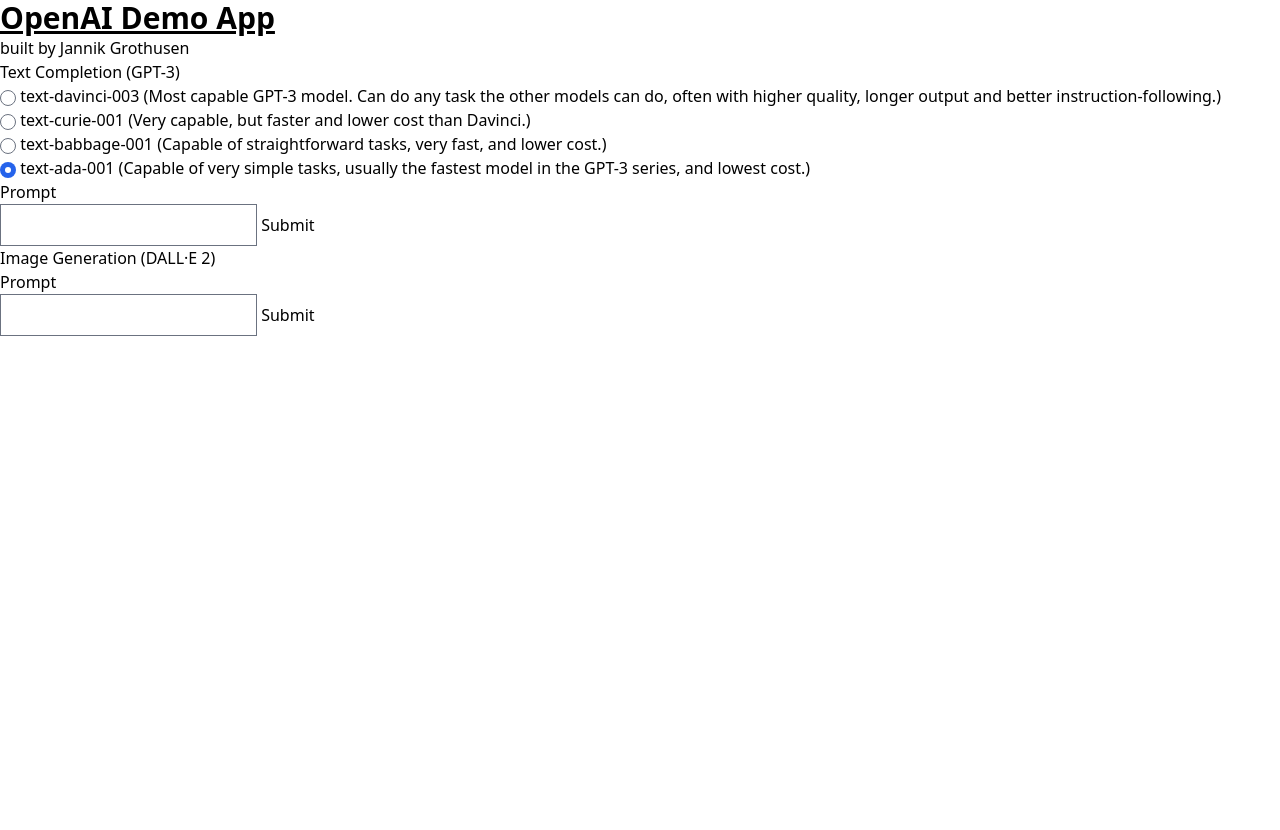
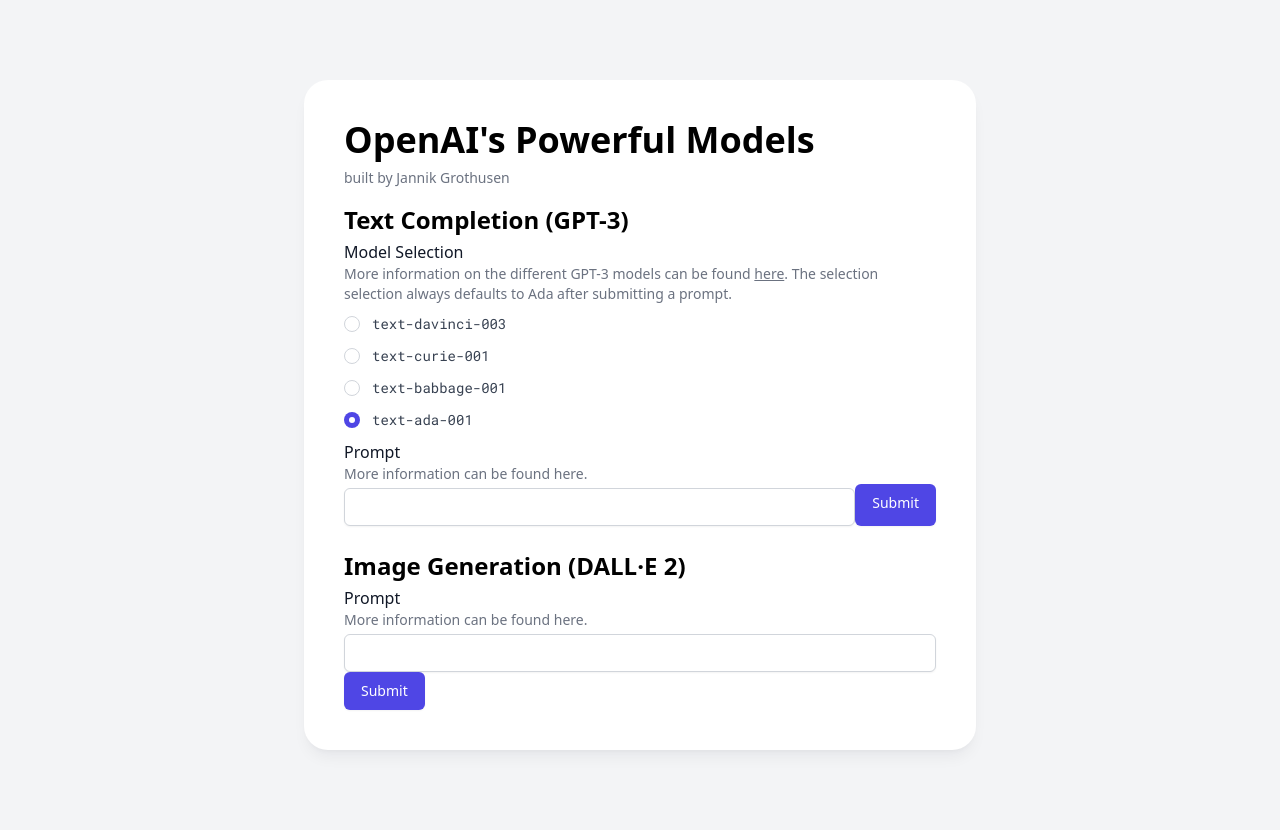
Before and after one commit to J4nn1K/openai-demo-app, a Flask app: page / in a window 1280 px wide. Before the commit the page ends 336 px from the top, so only its background shows below. Run offline with Flask 2, Linux system fonts and the light colour scheme; style sheets or scripts are compiled from the project's sources; some libraries are stand-ins or nearby versions; some web fonts are replaced.

Commit message:
Style index page

```diff
--- a/templates/index.html
+++ b/templates/index.html
@@ -4,29 +4,63 @@
 <head>
   <title>Jannik's OpenAI Demo App</title>
   <link rel="stylesheet" href="https://rsms.me/inter/inter.css">
+  <link href="https://fonts.googleapis.com/css2?family=Roboto+Mono" rel="stylesheet">
   <link rel="stylesheet" href="{{url_for('static',filename='css/main.css')}}">
 </head>
 
-<body>
-  <h1 class="text-3xl font-bold underline">OpenAI Demo App</h1>
-  <p>built by Jannik Grothusen</p>
-  <h2>Text Completion (GPT-3)</h2>
+<body class="h-full flex-col bg-gray-100 grid place-items-center">
+  <div class="py-20">
+    <div class="rounded-3xl p-4 sm:p-10 mx-2 sm:mx-10  max-w-2xl shadow-lg shadow-gray-900/5 bg-white">
+      <h1 class="text-3xl sm:text-4xl font-bold">OpenAI's Powerful Models</h1>
+      <p class="text-sm text-gray-500 mt-2">built by Jannik Grothusen</p>
 
-  <form method="post" id="completion-form">
+      <h1 class="mt-4 text-2xl font-bold">Text Completion (GPT-3)</h1>
 
-    <input type="radio" id="text-davinci-003" name="completion_model" value="text-davinci-003">
-    <label for="text-davinci-003">text-davinci-003 (Most capable GPT-3 model. Can do any task the other models can do, often with higher quality, longer output and better instruction-following.)</label><br>
-    <input type="radio" id="text-curie-001" name="completion_model" value="text-curie-001">
-    <label for="text-curie-001">text-curie-001 (Very capable, but faster and lower cost than Davinci.)</label><br>
-    <input type="radio" id="text-babbage-001" name="completion_model" value="text-babbage-001">
-    <label for="text-babbage-001">text-babbage-001 (Capable of straightforward tasks, very fast, and lower cost.)</label><br>
-    <input type="radio" id="text-ada-001" name="completion_model" value="text-ada-001" checked>
-    <label for="text-ada-001">text-ada-001 (Capable of very simple tasks, usually the fastest model in the GPT-3 series, and lowest cost.)</label><br>
+      <form class="mt-1" method="post" id="completion-form">
+        <p class="contents text-base font-medium text-gray-900">Model Selection</p>
+        <p class="text-sm text-gray-500">More information on the different GPT-3 models can be found <a class="underline hover:text-gray-800" href="https://beta.openai.com/docs/models/gpt-3">here</a>. The selection selection always defaults to Ada after submitting a prompt.</p>
 
-    <label for="completion_prompt">Prompt</label><br>
-    <input type="text" name="completion_prompt" id="completion_prompt">
+        <div class="my-2 space-y-2">
+          <div class="flex items-center">
+            <input class="h-4 w-4 border-gray-300 text-indigo-600 focus:ring-indigo-500" type="radio"
+              id="text-davinci-003" name="completion_model" value="text-davinci-003">
+            <label class="ml-3 block text-sm font-mono font-medium text-gray-700"
+              for="text-davinci-003">text-davinci-003</label><br>
+          </div>
 
-    <button type="submit">Submit</button>
+          <div class="flex items-center">
+            <input class="h-4 w-4 border-gray-300 text-indigo-600 focus:ring-indigo-500" type="radio"
+              id="text-curie-001" name="completion_model" value="text-curie-001">
+            <label class="ml-3 block text-sm font-mono font-medium text-gray-700"
+              for="text-curie-001">text-curie-001</label><br>
+          </div>
+          <div class="flex items-center">
+            <input class="h-4 w-4 border-gray-300 text-indigo-600 focus:ring-indigo-500" type="radio"
+              id="text-babbage-001" name="completion_model" value="text-babbage-001">
+            <label class="ml-3 block text-sm font-mono font-medium text-gray-700"
+              for="text-babbage-001">text-babbage-001</label><br>
+          </div>
+          <div class="flex items-center">
+            <input class="h-4 w-4 border-gray-300 text-indigo-600 focus:ring-indigo-500" type="radio" id="text-ada-001"
+              name="completion_model" value="text-ada-001" checked>
+            <label class="ml-3 block text-sm font-mono font-medium text-gray-700"
+              for="text-ada-001">text-ada-001</label><br>
+          </div>
+        </div>
+
+        <p class="contents text-base font-medium text-gray-900">Prompt</p>
+        <p class="text-sm text-gray-500">More information can be found here.</p>
+
+        <div class="flex flex-row">
+          <!-- <label class="block text-sm font-medium text-gray-700" for="completion_prompt">Prompt</label> -->
+          <input
+            class="mt-1 block w-full rounded-md border-gray-300 shadow-sm focus:border-indigo-500 focus:ring-indigo-500 text-sm"
+            type="text" name="completion_prompt" id="completion_prompt">
+
+          <button type="submit"
+            class="inline-flex justify-center rounded-md border border-transparent bg-indigo-600 py-2 px-4 text-sm font-medium text-white shadow-sm hover:bg-indigo-700 focus:outline-none focus:ring-2 focus:ring-indigo-500 focus:ring-offset-2">Submit</button>
+        </div>
+
       </form>
 
       {% if completion_prompt %}
@@ -38,20 +72,28 @@
       {% endif%}
 
 
-  <h2>Image Generation (DALL·E 2)</h2>
-  <form method="post" id="image-form">
-    <label for="image_prompt">Prompt</label><br>
-    <input type="text" name="image_prompt" id="image_prompt">
-    <button type="submit">Submit</button>
+      <h1 class="mt-6 text-2xl font-bold">Image Generation (DALL·E 2)</h1>
+      <form class="mt-1" method="post" id="image-form">
+
+        <p class="contents text-base font-medium text-gray-900">Prompt</p>
+        <p class="text-sm text-gray-500">More information can be found here.</p>
+
+        <input
+          class="mt-1 block w-full rounded-md border-gray-300 shadow-sm focus:border-indigo-500 focus:ring-indigo-500 text-sm"
+          type="text" name="image_prompt" id="image_prompt">
+        <button type="submit"
+          class="inline-flex justify-center rounded-md border border-transparent bg-indigo-600 py-2 px-4 text-sm font-medium text-white shadow-sm hover:bg-indigo-700 focus:outline-none focus:ring-2 focus:ring-indigo-500 focus:ring-offset-2">Submit</button>
       </form>
 
       {% if image_prompt %}
-    <p><b>Prompt: </b>{{ image_prompt }}</p>
+      <p class="text-sm text-gray-500 italic mt-4 mb-2">"{{ image_prompt }}"</p>
       {% endif %}
 
       {% if image_url %}
-    <p><b>Image:</b></p>
-    <image src="{{ image_url }}"/>
+      <!-- <p><b>Image:</b></p> -->
+      <div>
+        <image src="{{ image_url }}" class="w-full rounded-2xl shadow-lg shadow-gray-900/5"/>
+      </div>
       {% endif%}
 
 
@@ -82,6 +124,9 @@
           })
         });
       </script>
+      <!-- </div> -->
+    </div>
+  </div>
 
 </body>
 
```
Lines whose indentation alone changed are shown as unchanged.
